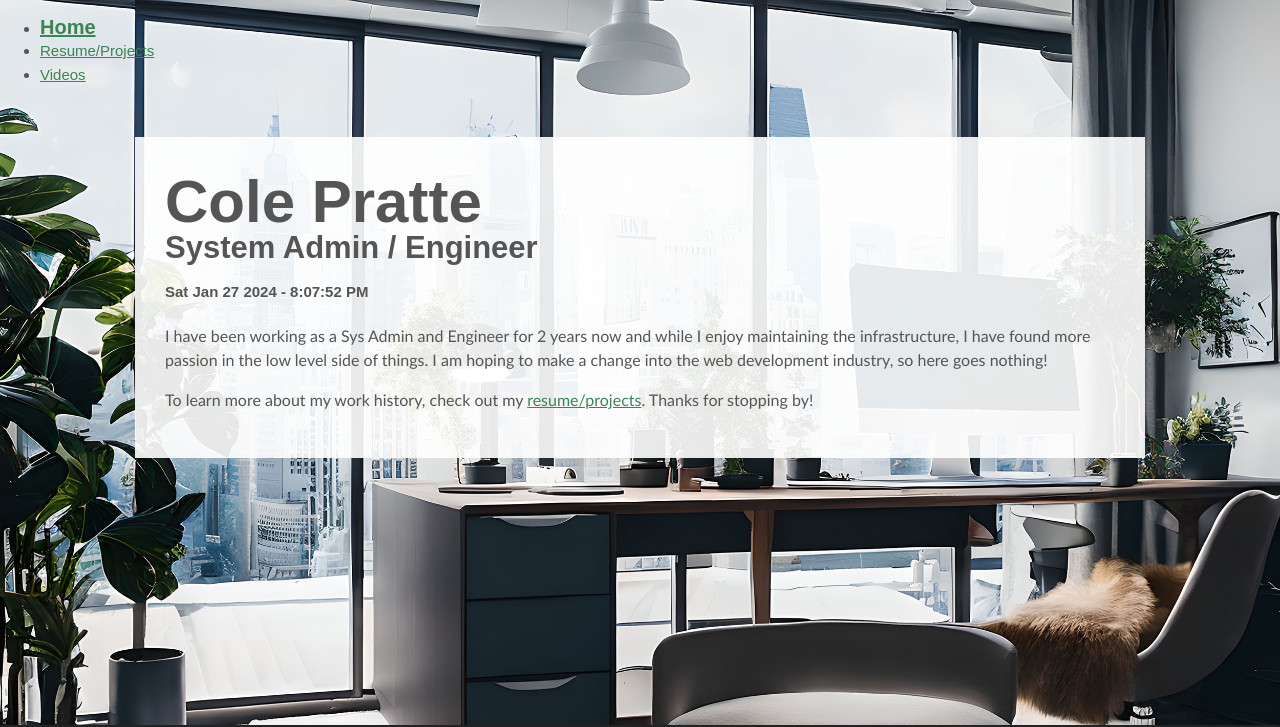
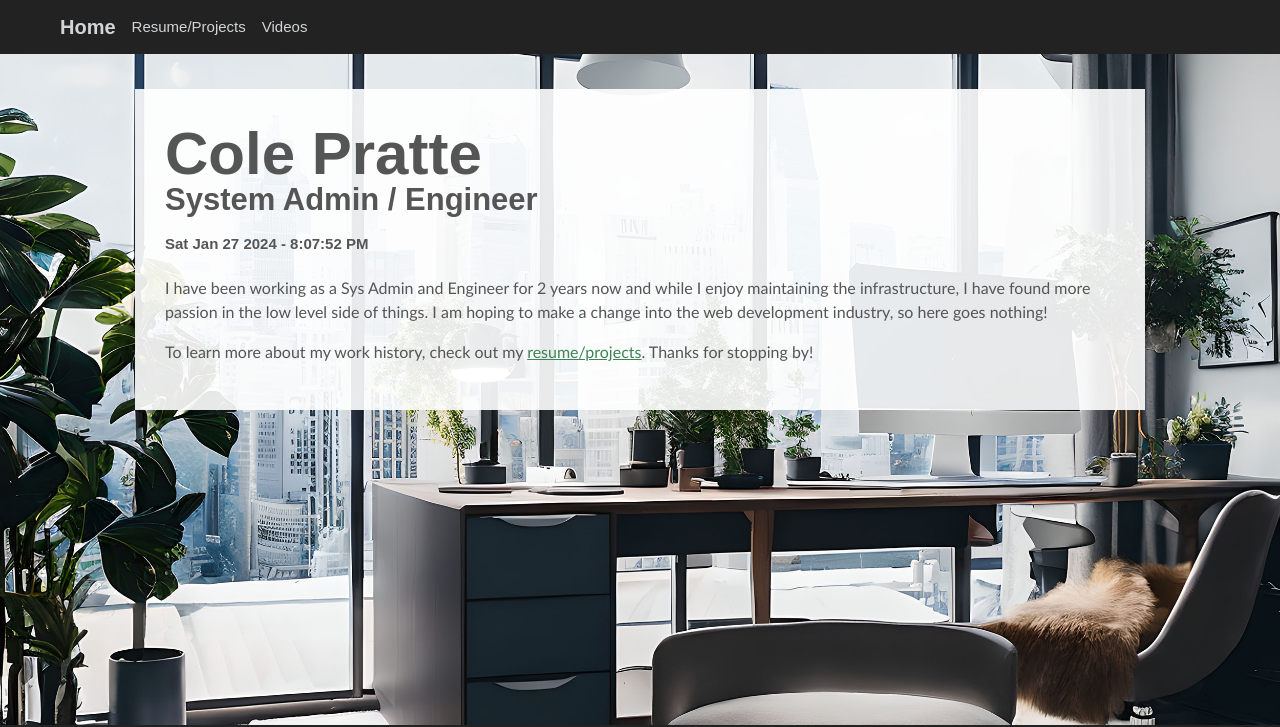
Before and after one commit to cpxx9/cpxx9.github.io, a plain HTML site: page index.html in a window 1280 px wide. Shown: the top 727 px of the page. Drawn offline with Linux system fonts and the light colour scheme.

Commit message:
styled the header

```diff
--- a/CSS/style.css
+++ b/CSS/style.css
@@ -99,6 +99,26 @@ footer a:hover {
 	padding: 35px;
 }
 
+/* HEADER
+-------------------------------------------------*/
+.main-header {
+  background: #222;
+	padding: 0 20px;
+}
+
+.main-header ul {
+  display: flex;
+  gap: 16px;
+}
+
+header ul {
+  list-style: none;
+}
+
+header ul a{
+  text-decoration: none;
+	color: #d3d4d6;
+}
 /* HOME
 -------------------------------------------------*/
 .home {
--- a/index.html
+++ b/index.html
@@ -10,7 +10,7 @@
   </head>
   <body class="home" onload=display_ct();>
     <!-- //  INTRO  // -->
-    <header>
+    <header class="main-header">
       <ul>
         <li><a href="index.html"><h3>Home</h3></a></li>
         <li><a href="pgs/resume.html">Resume/Projects</a></li>
```
